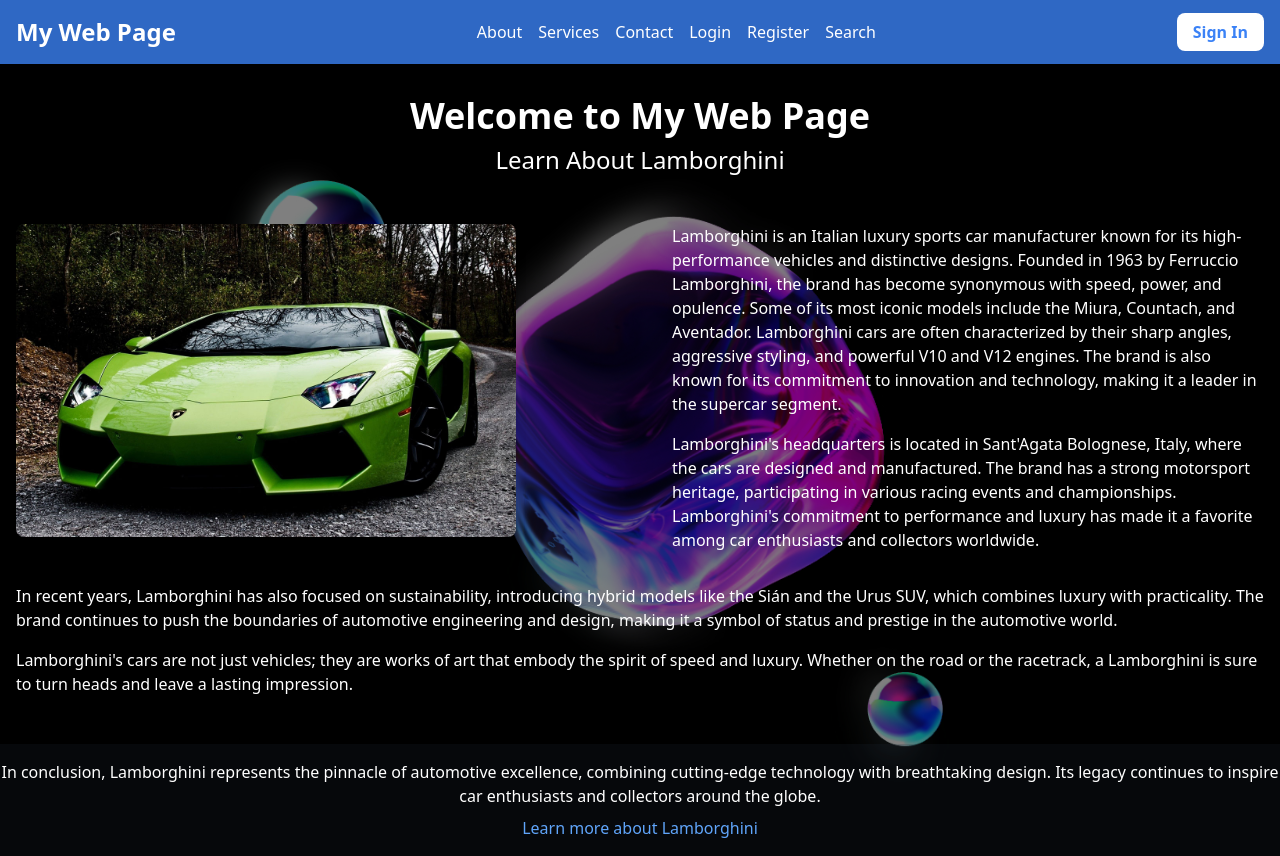
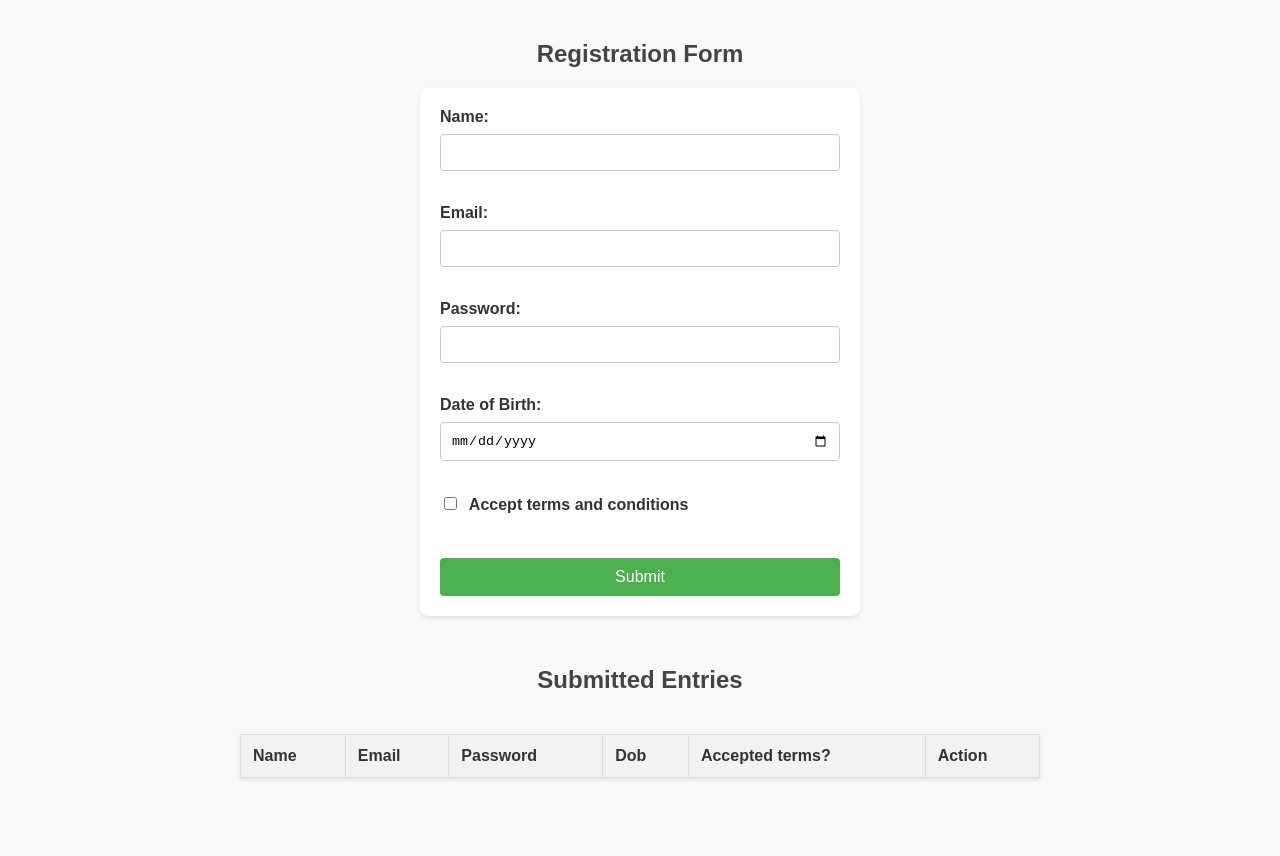
Before and after one commit to mdruwaid/wd101, a plain HTML site: page index.html in a window 1280 px wide. Drawn offline with nearby package versions, Linux system fonts and the light colour scheme.

Commit message:
Update index.html

```diff
--- a/index.html
+++ b/index.html
@@ -1,110 +1,291 @@
 <!DOCTYPE html>
 <html lang="en">
 <head>
+  <meta charset="UTF-8">
+  <title>Validated Registration Form</title>
+  <style>
+    table, th, td {
+      border: 1px solid black;
+      border-collapse: collapse;
+    }
+    th, td {
+      padding: 8px;
+    }
+    .warning {
+      color: red;
+      font-size: 0.9em;
+    }
+  </style>
+</head>
+<body>
+
+  <h2>Registration Form</h2>
+  <form id="registrationForm">
+    <label for="name">Name:</label>
+    <input type="text" id="name" required><br><br>
+
+    <label for="email">Email:</label>
+    <input type="email" id="email" required>
+    <span id="emailWarning" class="warning"></span><br><br>
+
+    <label for="password">Password:</label>
+    <input type="password" id="password" required><br><br>
+
+    <label for="dob">Date of Birth:</label>
+    <input type="date" id="dob" required>
+    <span id="dobWarning" class="warning"></span><br><br>
+
+    <label>
+      <input type="checkbox" id="acceptTerms">
+      Accept terms and conditions
+    </label>
+    <span id="termsWarning" class="warning"></span><br><br>
+
+    <button type="submit">Submit</button>
+  </form>
+
+  <h2>Submitted Entries</h2>
+  <table id="userTable">
+    <thead>
+      <tr>
+        <th>Name</th>
+        <th>Email</th>
+        <th>Password</th>
+        <th>Dob</th>
+        <th>Accepted terms?</th>
+        <th>Action</th>
+      </tr>
+    </thead>
+    <tbody>
+      <!-- Entries will be loaded here -->
+    </tbody>
+  </table>
+
+  <script>
+    const form = document.getElementById('registrationForm');
+    const tableBody = document.querySelector('#userTable tbody');
+
+    const emailWarning = document.getElementById('emailWarning');
+    const dobWarning = document.getElementById('dobWarning');
+    const termsWarning = document.getElementById('termsWarning');
+
+    function calculateAge(dob) {
+      const birthDate = new Date(dob);
+      const today = new Date();
+      let age = today.getFullYear() - birthDate.getFullYear();
+      const m = today.getMonth() - birthDate.getMonth();
+      if (m < 0 || (m === 0 && today.getDate() < birthDate.getDate())) {
+        age--;
+      }
+      return age;
+    }
+
+    function isValidEmail(email) {
+      const pattern = /^[^ ]+@[^ ]+\.[a-z]{2,3}$/;
+      return pattern.test(email);
+    }
+
+    function loadEntries() {
+        tableBody.innerHTML = "";
+        const entries = JSON.parse(localStorage.getItem('userEntries')) || [];
+
+        entries.forEach((entry, index) => {
+            const row = tableBody.insertRow();
+
+            row.innerHTML = `
+            <td>${entry.name}</td>
+            <td>${entry.email}</td>
+            <td>${entry.password}</td>
+            <td>${entry.dob}</td>
+            <td>${entry.accepted}</td>
+            <td><button onclick="deleteEntry(${index})">Delete</button></td>
+            `;
+        });
+        }
+    function deleteEntry(index) {
+      const entries = JSON.parse(localStorage.getItem('userEntries')) || [];
+      entries.splice(index, 1);
+      localStorage.setItem('userEntries', JSON.stringify(entries));
+      loadEntries();
+    }
+    form.addEventListener('submit', function(e) {
+      e.preventDefault();
+
+      // Clear previous warnings
+      emailWarning.textContent = "";
+      dobWarning.textContent = "";
+      termsWarning.textContent = "";
+
+      const name = document.getElementById('name').value.trim();
+      const email = document.getElementById('email').value.trim();
+      const password = document.getElementById('password').value;
+      const dob = document.getElementById('dob').value;
+      const accepted = document.getElementById('acceptTerms').checked;
+
+      let isValid = true;
+
+      // Email validation
+      if (!isValidEmail(email)) {
+        emailWarning.textContent = " Please enter a valid email address.";
+        isValid = false;
+      }
+
+      // DOB validation
+      const age = calculateAge(dob);
+      if (!dob || age < 18 || age > 55) {
+        dobWarning.textContent = " Age must be between 18 and 55.";
+        isValid = false;
+      }
+
+      // Terms checkbox validation
+      if (!accepted) {
+        termsWarning.textContent = " You must accept the terms.";
+        isValid = false;
+      }
+
+      if (!isValid) return;
+
+      const entry = { name, email, password, dob, accepted };
+
+      const entries = JSON.parse(localStorage.getItem('userEntries')) || [];
+      entries.push(entry);
+      localStorage.setItem('userEntries', JSON.stringify(entries));
+
+      loadEntries();
+      form.reset();
+    });
+
+    window.onload = loadEntries;
+    function deleteEntry(index) {
+        const entries = JSON.parse(localStorage.getItem('userEntries')) || [];
+        entries.splice(index, 1); // Remove the selected entry
+        localStorage.setItem('userEntries', JSON.stringify(entries));
+        loadEntries();
+        }
+  </script>
+
+</body>
+<head>
     <meta charset="UTF-8">
-    <meta name="viewport" content="width=device-width, initial-scale=1.0">
-    <meta name="description" content="Learn about Lamborghini, the Italian luxury sports car manufacturer known for its high-performance vehicles and innovative designs.">
-    <title>About Lamborghini</title>
-    <script src="https://cdn.tailwindcss.com"></script>
+    <title>Validated Registration Form</title>
     <style>
-        /* Set the background image for the entire page */
         body {
-            background-image: url('holoBlobs.jpg'); /* Replace with the actual file name */
-            background-size: cover;
-            background-position: center;
-            background-attachment: fixed;
-            background-repeat: no-repeat;
-            color: white; /* Ensure text is readable on the dark background */
+          font-family: Arial, sans-serif;
+          margin: 0;
+          background-color: #f9f9f9;
+          color: #333;
+          display: flex;
+          flex-direction: column;
+          align-items: center;
+          justify-content: flex-start;
+          padding: 20px;
+          min-height: 100vh;
         }
 
-        /* Add a semi-transparent overlay for better text readability */
-        .overlay {
-            position: absolute;
-            top: 0;
-            left: 0;
-            width: 100%;
-            height: 100%;
-            background-color: rgba(0, 0, 0, 0.5); /* Black overlay with 50% opacity */
-            z-index: -1;
+        h2 {
+          color: #444;
+          margin-bottom: 20px;
         }
-    </style>
-</head>
-<body class="relative">
-    <!-- Overlay -->
-    <div class="overlay"></div>
 
-    <!-- Navbar -->
-    <nav class="bg-blue-500 bg-opacity-80 text-white relative z-10">
-        <div class="container mx-auto flex justify-between items-center p-4">
-            <div class="text-2xl font-bold">
-                <a href="#" class="hover:text-gray-200">My Web Page</a>
-            </div>
-            <div class="flex space-x-4">
-                <a href="#about" class="hover:text-gray-200">About</a>
-                <a href="#services" class="hover:text-gray-200">Services</a>
-                <a href="#contact" class="hover:text-gray-200">Contact</a>
-                <a href="#login" class="hover:text-gray-200">Login</a>
-                <a href="#register" class="hover:text-gray-200">Register</a>
-                <a href="#search" class="hover:text-gray-200">Search</a>
-            </div>
-            <div>
-                <a href="#signin" class="bg-white text-blue-500 px-4 py-2 rounded-lg font-semibold hover:bg-gray-200">
-                    Sign In
-                </a>
-            </div>
-        </div>
-    </nav>
+        form {
+          background-color: #fff;
+          padding: 20px;
+          border-radius: 8px;
+          box-shadow: 0 2px 4px rgba(0, 0, 0, 0.1);
+          max-width: 400px;
+          width: 100%;
+          margin-bottom: 30px;
+        }
 
-    <!-- Header -->
-    <header class="text-center py-8 relative z-10">
-        <h1 class="text-4xl font-bold">Welcome to My Web Page</h1>
-        <h2 class="text-2xl mt-2">Learn About Lamborghini</h2>
-    </header>
+        label {
+          display: block;
+          margin-bottom: 8px;
+          font-weight: bold;
+        }
 
-    <!-- Main Content -->
-    <main class="container mx-auto p-4 relative z-10">
-        <section id="about" class="mb-8">
-            <div class="flex flex-col md:flex-row items-center md:items-start">
-                <!-- Image -->
-                <div class="md:w-1/2 text-center md:text-left">
-                    <img
-                        src="lamborghini.jpg"
-                        alt="Lamborghini Logo"
-                        class="rounded-lg shadow-lg mx-auto md:mx-0"
-                        width="500"
-                        height="300"
-                    />
-                </div>
-                <!-- Text -->
-                <div class="md:w-1/2 md:pl-8 mt-4 md:mt-0">
-                    <p class="mb-4">
-                        Lamborghini is an Italian luxury sports car manufacturer known for its high-performance vehicles and distinctive designs. Founded in 1963 by Ferruccio Lamborghini, the brand has become synonymous with speed, power, and opulence. Some of its most iconic models include the Miura, Countach, and Aventador. Lamborghini cars are often characterized by their sharp angles, aggressive styling, and powerful V10 and V12 engines. The brand is also known for its commitment to innovation and technology, making it a leader in the supercar segment.
-                    </p>
-                    <p>
-                        Lamborghini's headquarters is located in Sant'Agata Bolognese, Italy, where the cars are designed and manufactured. The brand has a strong motorsport heritage, participating in various racing events and championships. Lamborghini's commitment to performance and luxury has made it a favorite among car enthusiasts and collectors worldwide.
-                    </p>
-                </div>
-            </div>
-        </section>
+        input[type="text"],
+        input[type="email"],
+        input[type="password"],
+        input[type="date"] {
+          width: 100%;
+          padding: 10px;
+          margin-bottom: 15px;
+          border: 1px solid #ccc;
+          border-radius: 4px;
+          box-sizing: border-box;
+        }
 
-        <section id="services" class="mb-8">
-            <p class="mb-4">
-                In recent years, Lamborghini has also focused on sustainability, introducing hybrid models like the Sián and the Urus SUV, which combines luxury with practicality. The brand continues to push the boundaries of automotive engineering and design, making it a symbol of status and prestige in the automotive world.
-            </p>
-            <p>
-                Lamborghini's cars are not just vehicles; they are works of art that embody the spirit of speed and luxury. Whether on the road or the racetrack, a Lamborghini is sure to turn heads and leave a lasting impression.
-            </p>
-        </section>
-    </main>
+        input[type="checkbox"] {
+          margin-right: 8px;
+        }
 
-    <!-- Footer -->
-    <footer class="bg-gray-800 bg-opacity-20 text-white text-center py-4 relative z-10">
-        <p class="mb-2">
-            In conclusion, Lamborghini represents the pinnacle of automotive excellence, combining cutting-edge technology with breathtaking design. Its legacy continues to inspire car enthusiasts and collectors around the globe.
-        </p>
-        <p>
-            <a href="https://www.lamborghini.com/en-en" target="_blank" rel="noopener noreferrer" class="text-blue-400 hover:underline">Learn more about Lamborghini</a>
-        </p>
-    </footer>
-</body>
+        button {
+          background-color: #4CAF50;
+          color: white;
+          padding: 10px 15px;
+          border: none;
+          border-radius: 4px;
+          cursor: pointer;
+          font-size: 16px;
+          width: 100%;
+        }
+
+        button:hover {
+          background-color: #45a049;
+        }
+
+        .warning {
+          color: red;
+          font-size: 0.9em;
+        }
+
+        table {
+          width: 100%;
+          max-width: 800px;
+          border-collapse: collapse;
+          margin-top: 20px;
+          background-color: #fff;
+          box-shadow: 0 2px 4px rgba(0, 0, 0, 0.1);
+        }
+
+        th, td {
+          border: 1px solid #ddd;
+          padding: 12px;
+          text-align: left;
+        }
+
+        th {
+          background-color: #f2f2f2;
+          font-weight: bold;
+        }
+
+        tr:nth-child(even) {
+          background-color: #f9f9f9;
+        }
+
+        tr:hover {
+          background-color: #f1f1f1;
+        }
+
+        td button {
+          background-color: #f44336;
+          color: white;
+          border: none;
+          padding: 5px 10px;
+          border-radius: 4px;
+          cursor: pointer;
+        }
+
+        td button:hover {
+          background-color: #d32f2f;
+        }
+
+        .container {
+          display: flex;
+          flex-direction: column;
+          align-items: center;
+          width: 100%;
+        }
+      </style>
+  </head>
 </html>
```
